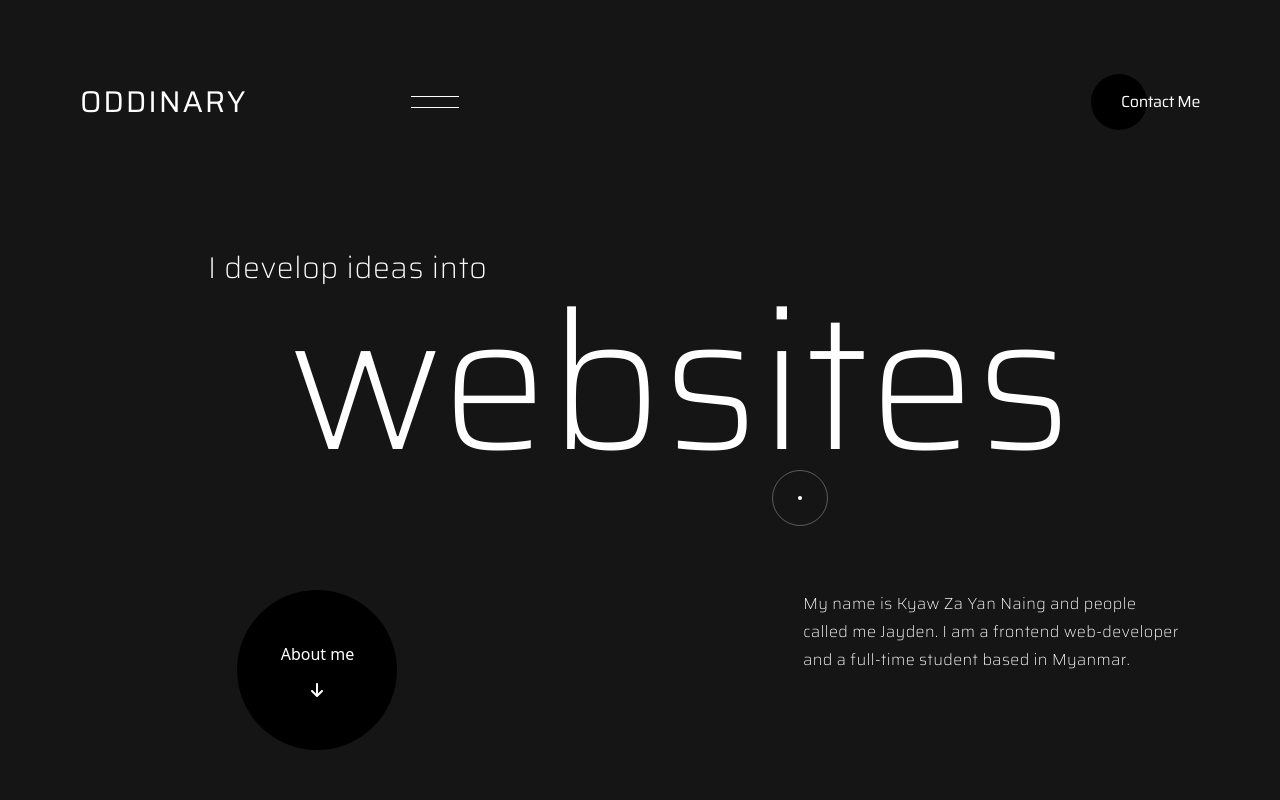
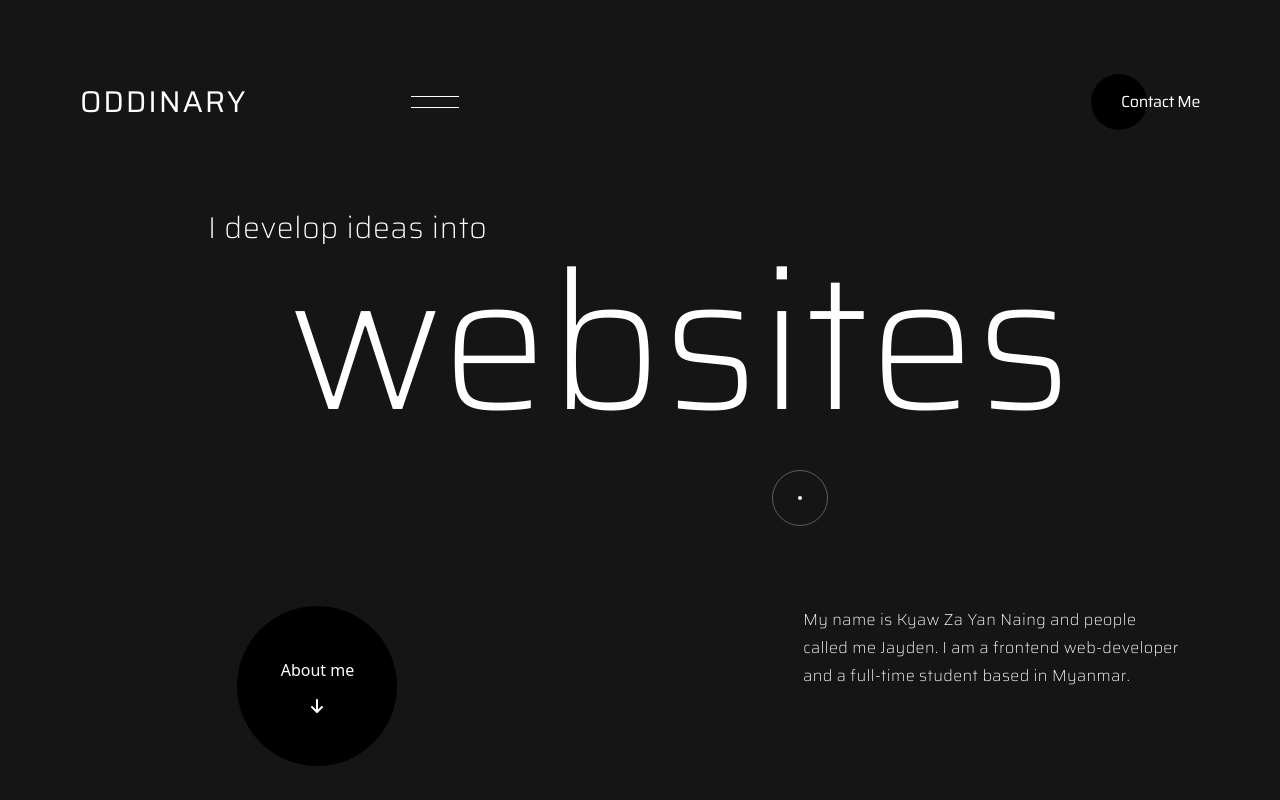
Before and after one commit to Jayden1905/Portfolio-Porject, a React (Create React App) app in the folder frontend/: page / in a window 1280 px wide. Built offline with nearby package versions, Linux system fonts and the light colour scheme.

Commit message:
fixed animation duration

```diff
--- a/frontend/src/App.jsx
+++ b/frontend/src/App.jsx
@@ -8,7 +8,7 @@ import { Route, Routes } from "react-router";
 const App = () => {
   return (
     <ContextProvider>
-      <div className="relative flex min-h-screen w-full flex-col bg-dark text-white">
+      <div className="relative flex min-h-screen w-screen flex-col bg-dark text-white">
         <Cursor />
         <Navbar />
         <Routes>
--- a/frontend/src/animation.js
+++ b/frontend/src/animation.js
@@ -235,7 +235,7 @@ export const showContent = {
     transition: {
       duration: 1.5,
       ease: "easeOut",
-      staggerChildren: 0.75,
+      staggerChildren: 1.2,
     },
   },
 
@@ -284,7 +284,7 @@ export const titleAnim = {
   show: {
     y: 0,
     transition: {
-      duration: 1,
+      duration: 1.5,
       ease: "easeOut",
     },
   },
@@ -300,7 +300,7 @@ export const introAnim = {
     opacity: 1,
     y: 0,
     transition: {
-      duration: 1,
+      duration: 1.5,
       ease: "easeOut",
     },
   },
@@ -318,7 +318,7 @@ export const circle = {
     x: 0,
     y: 0,
     transition: {
-      duration: 0.75,
+      duration: 1.5,
       delay: 1,
       ease: "easeOut",
     },
--- a/frontend/src/components/Navbar/Navbar.jsx
+++ b/frontend/src/components/Navbar/Navbar.jsx
@@ -23,7 +23,7 @@ const Navbar = () => {
   };
 
   return (
-    <div className="sticky z-40 flex w-full items-center justify-between sm:p-20 p-10 lg:justify-center">
+    <div className="sticky z-40 flex w-screen items-center justify-between sm:p-20 p-10 lg:justify-center">
       <motion.div
         className={`absolute top-0 left-0 w-screen bg-secondary transition-all duration-700 ease-out`}
         initial={{
--- a/frontend/src/components/Navbar/Social.jsx
+++ b/frontend/src/components/Navbar/Social.jsx
@@ -14,7 +14,7 @@ export default function Social({ open }) {
 
   return (
     <motion.div
-      className={`absolute top-[80vh] flex flex-col gap-2 lg:top-[31.7rem] lg:gap-4 ${
+      className={`absolute top-[80vh] flex flex-col gap-2 lg:top-[31.5rem] lg:gap-4 ${
         open ? "" : "pointer-events-none"
       }`}
       variants={popUpParentLink}
--- a/frontend/src/container/Header/Header.jsx
+++ b/frontend/src/container/Header/Header.jsx
@@ -12,8 +12,8 @@ const Header = () => {
   };
 
   return (
-    <motion.div className="flex w-full h-[74vh] justify-center items-center">
-      <div className="flex flex-col sm:gap-28 gap-36 justify-center items-center">
+    <motion.div className="flex w-screen h-[55vh] justify-center items-center">
+      <div className="flex flex-col gap-10 justify-center items-center">
         <motion.div className="flex flex-col sm:items-start items-center justify-center sm:gap-0 gap-6">
           <div className="overflow-hidden">
             <motion.h1
@@ -32,7 +32,7 @@ const Header = () => {
             </motion.h1>
           </div>
         </motion.div>
-        <div className="about-me flex justify-between">
+        <div className="about-me flex justify-between relative top-32">
           <motion.a
             onMouseEnter={hoverHandler}
             onMouseLeave={hoverHandler}
--- a/frontend/src/container/Home/Home.jsx
+++ b/frontend/src/container/Home/Home.jsx
@@ -9,7 +9,7 @@ export default function Home() {
       variants={showContent}
       initial="hidden"
       animate="show"
-      className="sm:px-24 px-10 w-full h-100vh flex justify-center items-center"
+      className="sm:px-24 px-10 w-screen h-100vh flex justify-center items-center"
     >
       <Header />
     </motion.div>
```
